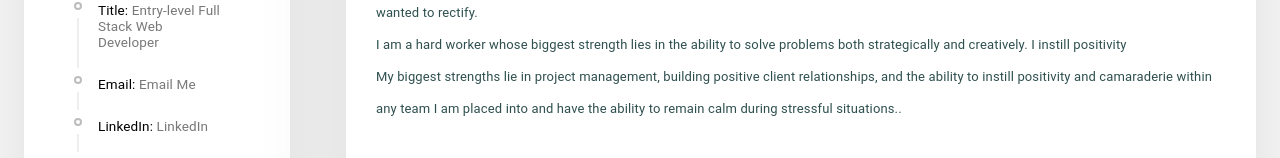
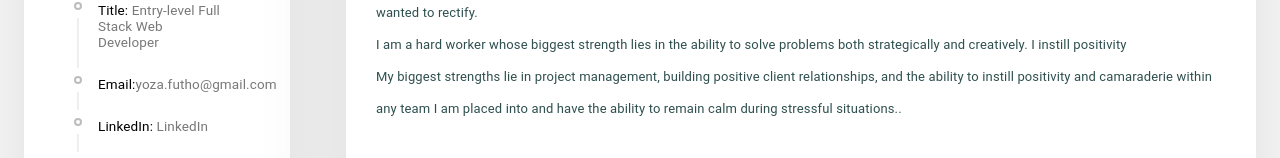
Before and after one commit to Yonela986/webportfolio, a React (Create React App) app: page / in a window 1280 px wide. Shown: the part 292-450 px from the top of the page. Built offline with nearby package versions, Linux system fonts and the light colour scheme.

Commit message:
email details updated

```diff
--- a/src/components/SideBarProfile/SideBarProfile.jsx
+++ b/src/components/SideBarProfile/SideBarProfile.jsx
@@ -127,7 +127,8 @@ export const SideBarProfile = () => {
           <CustomTimeLineItem
             title="Email"
             text=" Email Me"
-            link={`mailto:${RESUME_DATA.emailAdress}`}
+            // link={`mailto:${RESUME_DATA.emailAdress}`}
+            text="yoza.futho@gmail.com"
           />
 
           {Object.keys(RESUME_DATA.socials).map((key) => {
--- a/src/utils/resumeData.js
+++ b/src/utils/resumeData.js
@@ -6,7 +6,7 @@ import InstagramIcon from "@material-ui/icons/Instagram"
 export const RESUME_DATA = {
   name: "Yonela Futho",
   title: "Entry-level Full Stack Web Developer",
-  emailAdress: "loreenmuusha@gmail.com",
+  emailAdress: "yoza.futho@gmail.com",
   cellphoneNumber: "+27 613 340 397",
   DateOfBirth: "13-12-1990",
   Address: "9 Illovo Street, Leiden Delft South, 7100",
```
